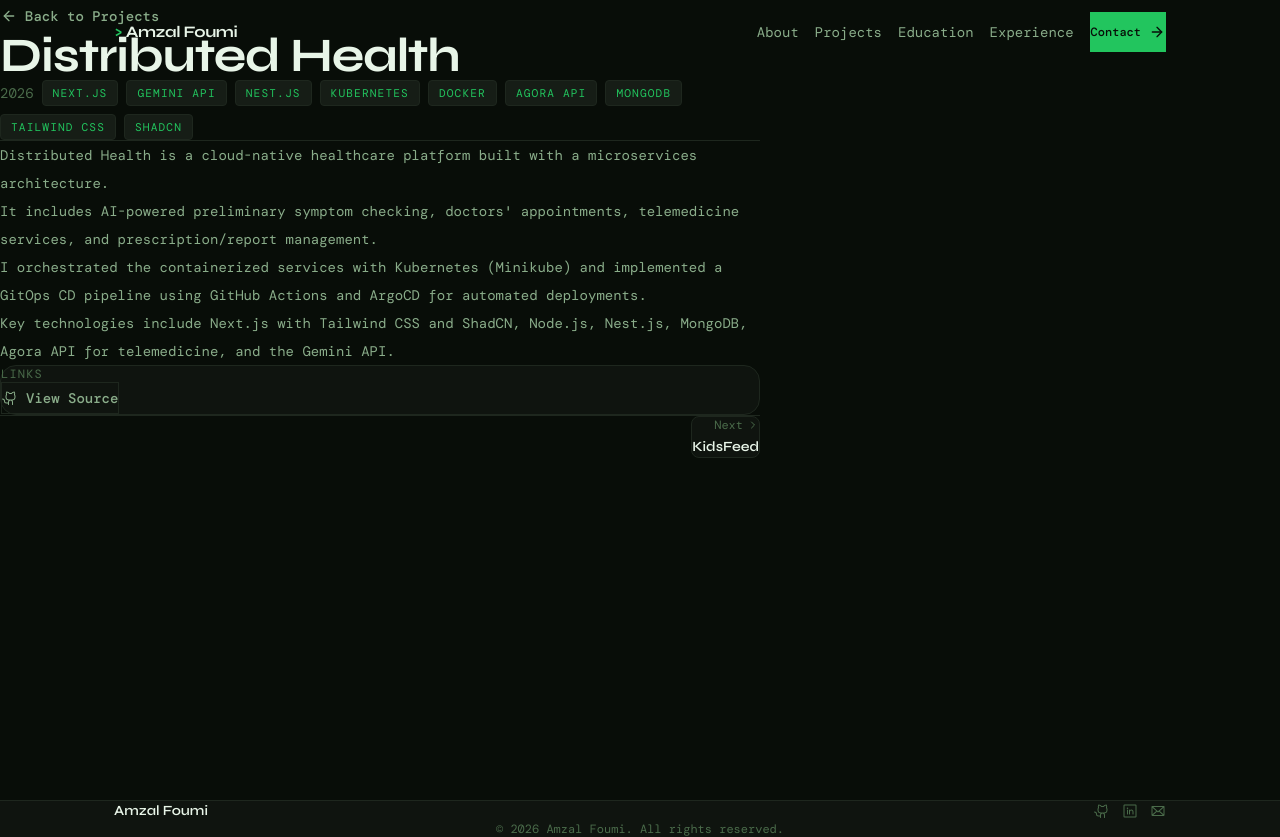
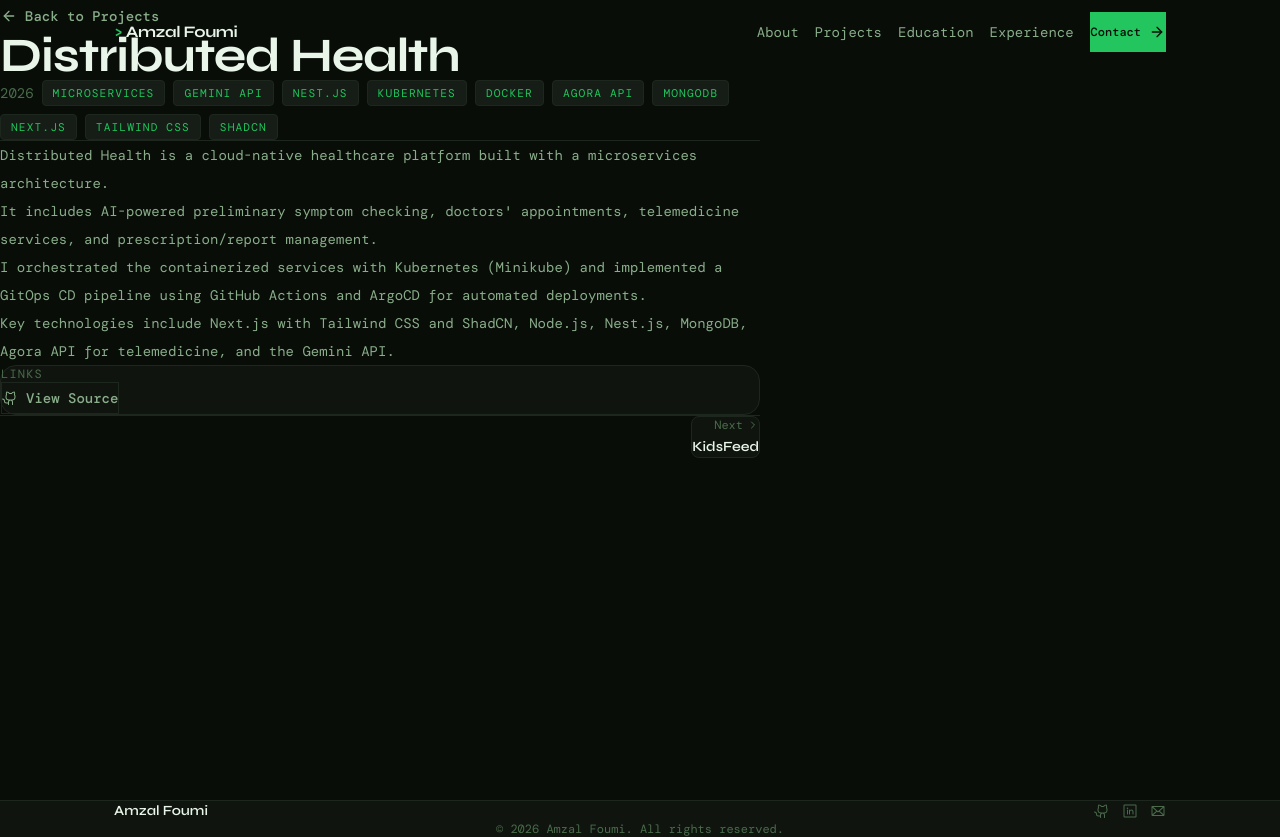
Before and after one commit to AmzalFoumi/amzal-portfolio, a Next.js app: page /projects/distributed-health in a window 1280 px wide. Built offline with nearby package versions, Linux system fonts and the light colour scheme; a web font is replaced by a local one.

Commit message:
fix: added Microservices as a tag to distributed health project

```diff
--- a/src/data/projects.ts
+++ b/src/data/projects.ts
@@ -10,13 +10,14 @@ export const projects: Project[] = [
     fullDescription:
       "Distributed Health is a cloud-native healthcare platform built with a microservices architecture.\n\nIt includes AI-powered preliminary symptom checking, doctors' appointments, telemedicine services, and prescription/report management.\n\nI orchestrated the containerized services with Kubernetes (Minikube) and implemented a GitOps CD pipeline using GitHub Actions and ArgoCD for automated deployments.\n\nKey technologies include Next.js with Tailwind CSS and ShadCN, Node.js, Nest.js, MongoDB, Agora API for telemedicine, and the Gemini API.",
     tags: [
-      "Next.js",
+      "Microservices",
       "Gemini API",
       "Nest.js",
       "Kubernetes",
       "Docker",
       "Agora API",
       "MongoDB",
+      "Next.js",
       "Tailwind CSS",
       "ShadCN",
     ],
```
